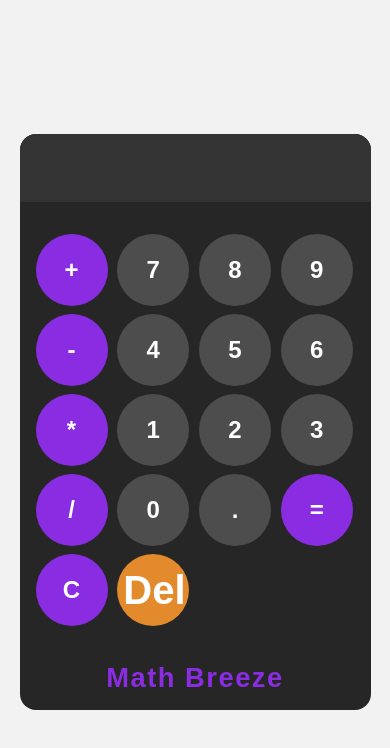
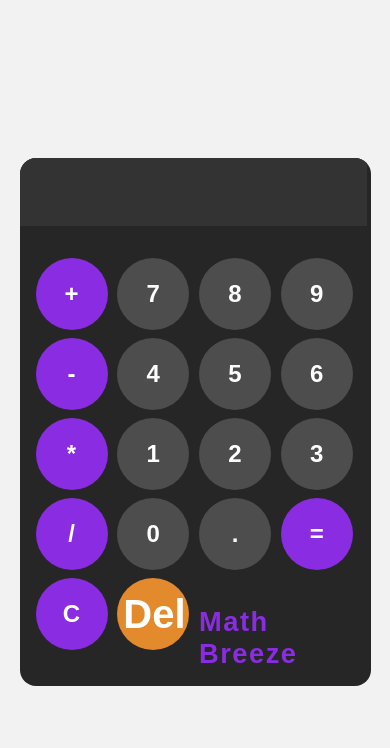
Before and after one commit to Grey01Rebel/Math-Breeze, a plain HTML site: page index.html in a window 390 px wide. Drawn offline with nearby package versions, Linux system fonts and the light colour scheme; a web font is replaced by a local one.

Commit message:
Updated media queries for responsiveness on mobile.

```diff
--- a/queries.css
+++ b/queries.css
@@ -24,8 +24,8 @@
 
     .calcName {
         font-size: clamp(1.2rem, 7vw, 1.8rem);
-        text-align: center;
-        grid-column: span 4;
+        text-align: left;
+        grid-column: span 2/5;
     }
 }
 
@@ -54,6 +54,6 @@
     .calcName {
         font-size: clamp(1.5rem, 6vw, 2rem);
         text-align: center;
-        grid-column: span 4;
+        grid-column: span 2/5;
     }
 }
--- a/style.css
+++ b/style.css
@@ -35,7 +35,7 @@ body {
 }
 
 #display {
-    width: 100%;
+    width: 90%;
     padding: 1.5rem;
     font-size: 3rem;
     color: #ffffff;
@@ -104,6 +104,7 @@ button:active {
 
 .calculator {
     max-width: 500px;
+    width: 100%;
     font-family: Arial, Helvetica, sans-serif;
     background-color: hsl(0, 0%, 15%);
     border-radius: 1rem;
```
